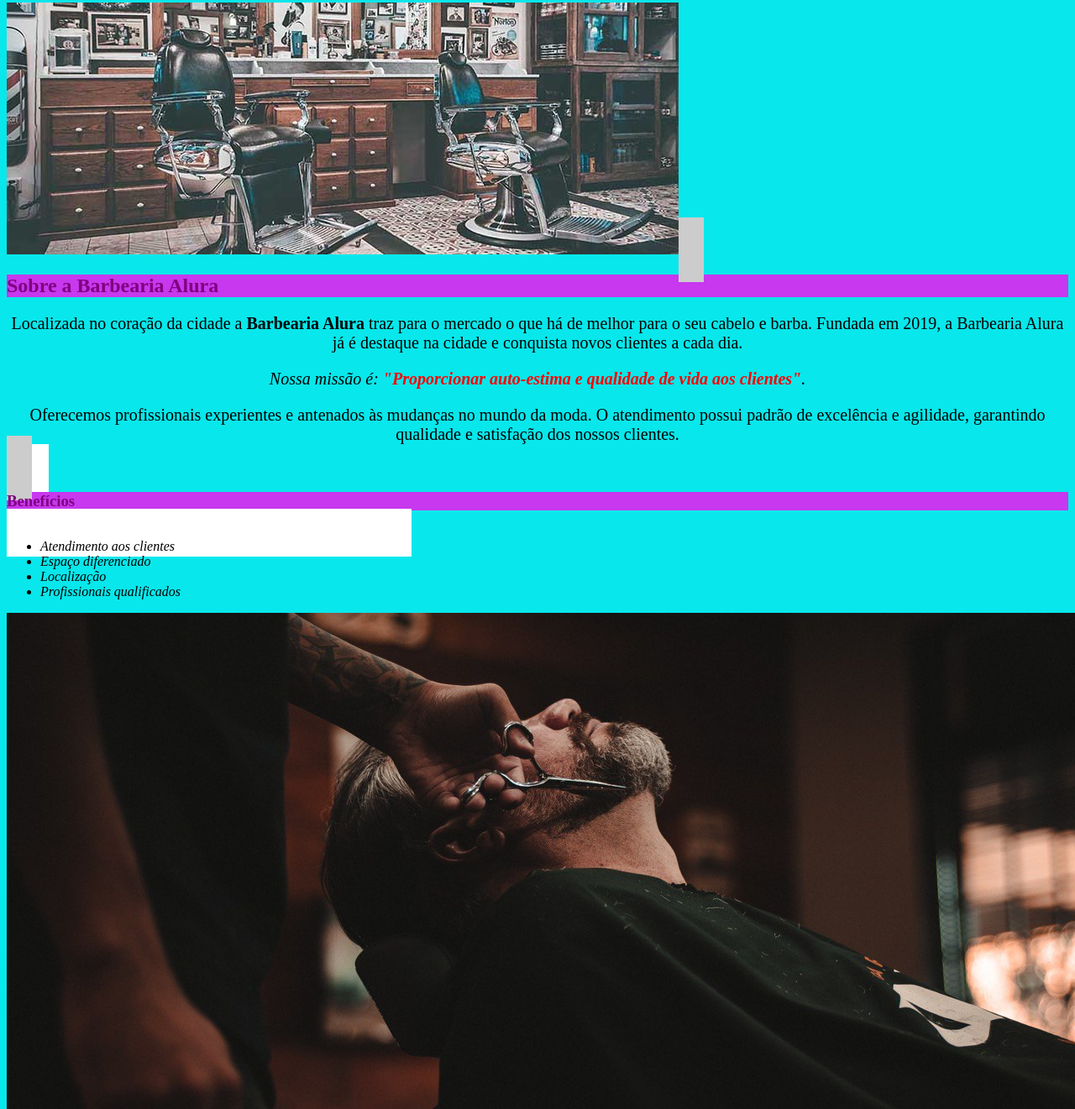
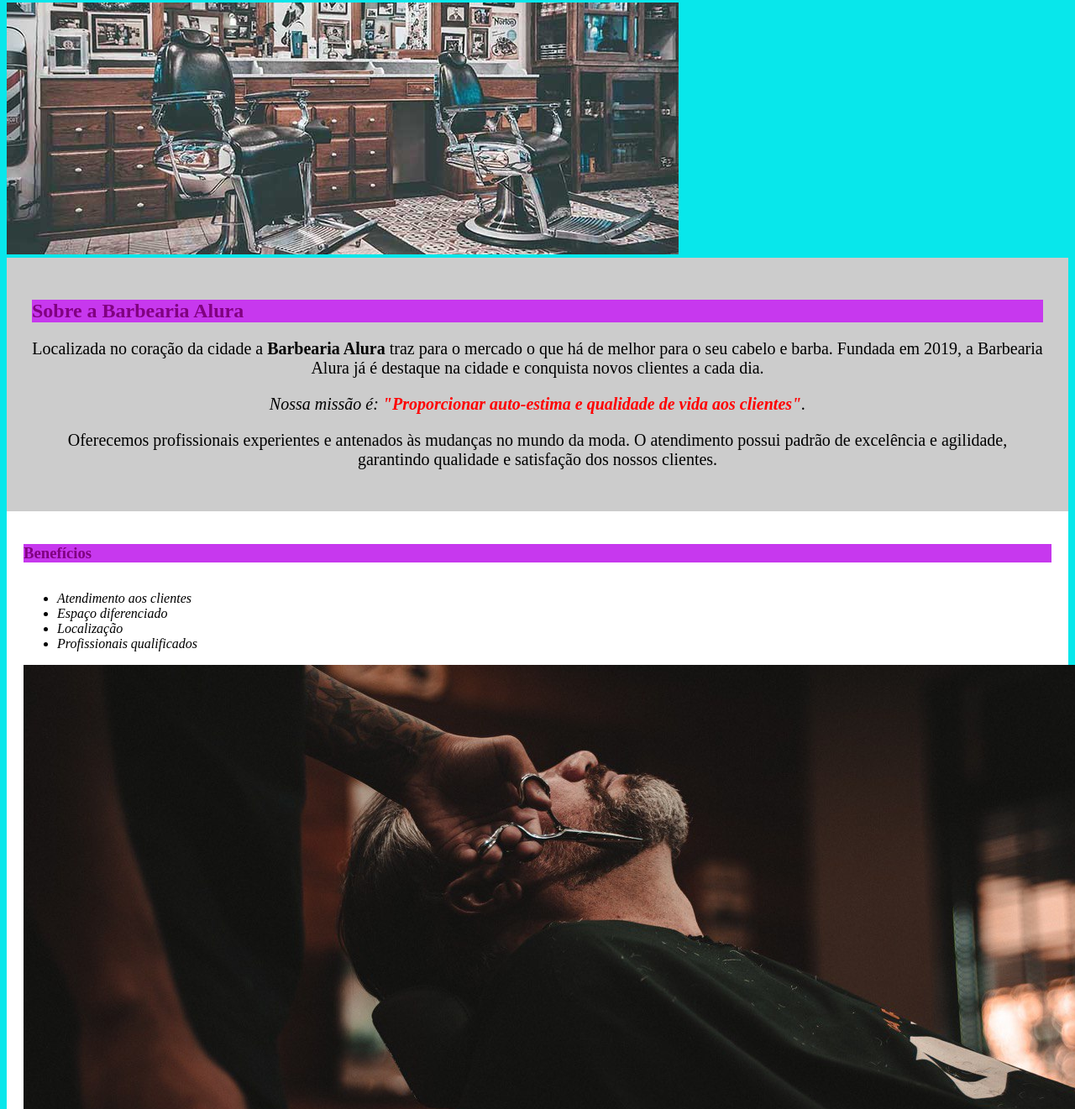
Before and after one commit to luanalesnioski/Barbearia, a plain HTML site: page index.html in a window 1280 px wide. Shown: the part 77-1398 px from the top of the page at 84% size. Drawn offline with Linux system fonts and the light colour scheme.

Commit message:
Finalizando a primeira página

```diff
--- a/index.html
+++ b/index.html
@@ -6,11 +6,11 @@
         <link rel="stylesheet" href="style.css">
     </head>
     <body>
-    <Header>
+        <header>
             <h1 class="titulo-principal">Barbearia Alura</h1>
-    </Header>
+        </header>
         <img id="banner" src="banner.jpg">
-    <divi class="principal">
+        <div class="principal">
             <h2 class="titulo-centralizado">Sobre a Barbearia Alura</h2>
 
         <p>Localizada no coração da cidade a <strong>Barbearia Alura</strong> traz para o mercado o que há de melhor para o seu cabelo e barba.
@@ -20,9 +20,9 @@ Fundada em 2019, a Barbearia Alura já é destaque na cidade e conquista novos c
 
         <p>Oferecemos profissionais experientes e antenados às mudanças no mundo da moda.
     O atendimento possui padrão de excelência e agilidade, garantindo qualidade e satisfação dos nossos clientes.</p>
-</divi>
+        </div>
 
-<divi Class="benefícios">
+        <div class="benefícios">
         <h3 class="titulo-centralizado">Benefícios</h3>
 
         <ul>
@@ -32,6 +32,6 @@ O atendimento possui padrão de excelência e agilidade, garantindo qualidade e
             <li class="itens">Profissionais qualificados</li>
         </ul>
         <img id="beneficios" src="beneficios.jpg" class="imagembeneficios">
-</divi>
+        </div>
     </body>
 </html>
```
Lines whose indentation alone changed are shown as unchanged.
